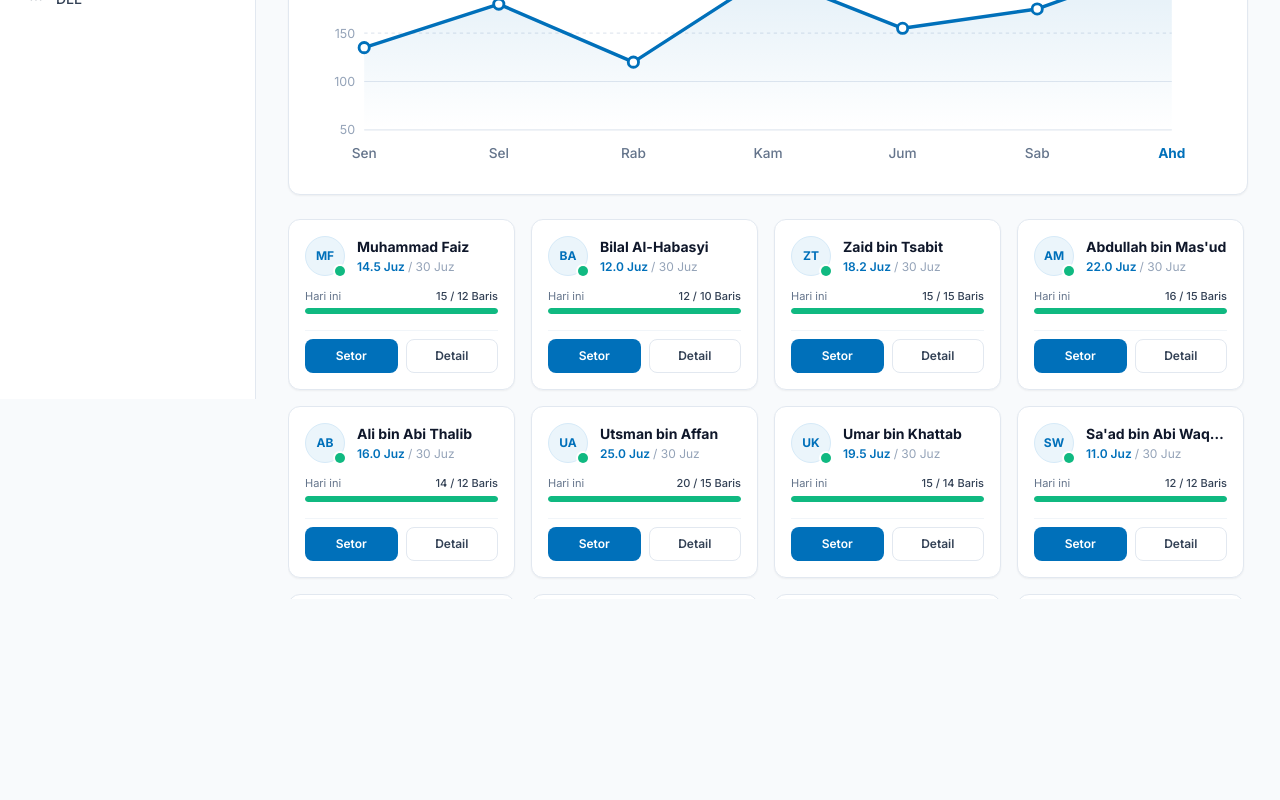
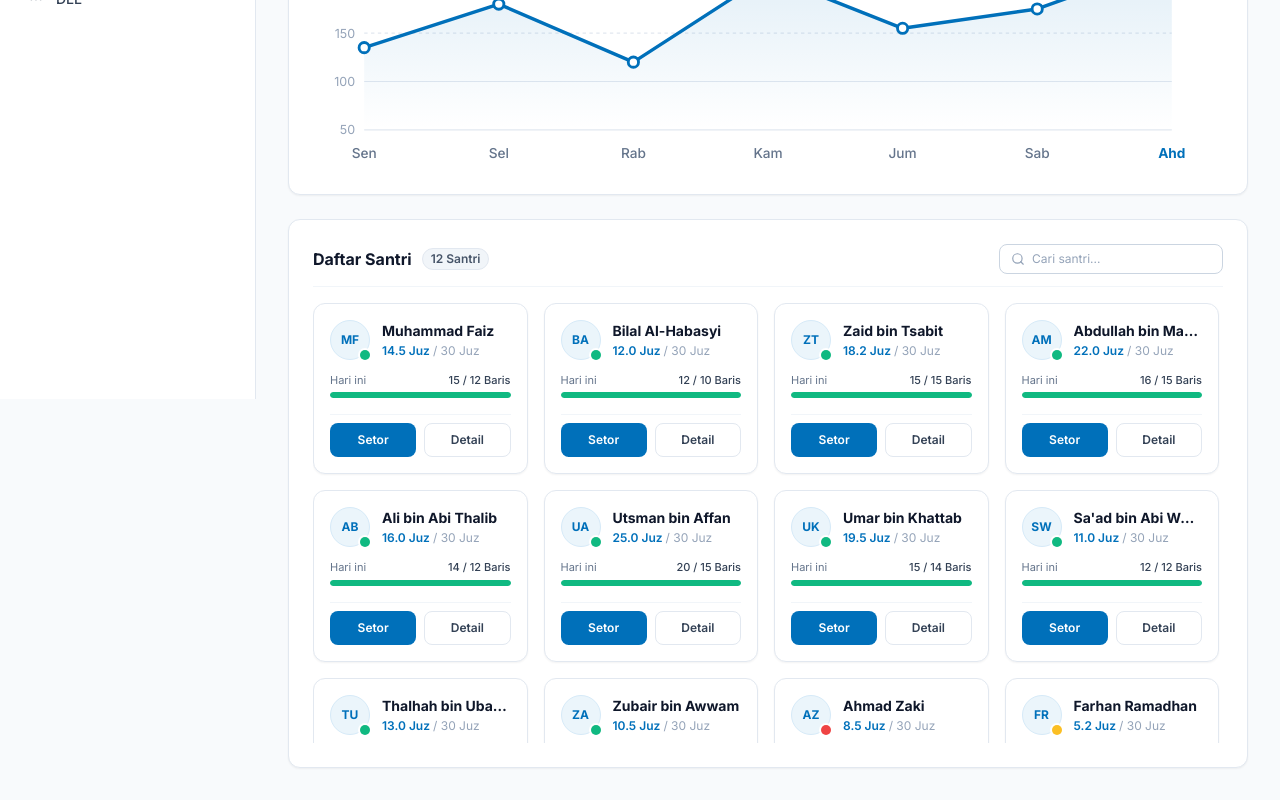
Before and after one commit to FaishalFaiz/ITQAN-Sistem-Mutabaah-Tahfidz-Terpadu, a React (Vite) app: page / in a window 1280 px wide. Shown: the part 401-1201 px from the top of the page. Before the commit the page ends 1032 px from the top, so only its background shows below. Built offline with nearby package versions, Linux system fonts and the light colour scheme.

Commit message:
style(santri): wrap scrollable santri grid in clean card with search filter

```diff
--- a/src/components/dashboard/SantriListSection.tsx
+++ b/src/components/dashboard/SantriListSection.tsx
@@ -1,4 +1,5 @@
-import React from 'react';
+import React, { useState } from 'react';
+import { Search } from 'lucide-react';
 import type { Santri } from './types';
 import { SantriCard } from './SantriCard';
 
@@ -13,16 +14,47 @@ export const SantriListSection: React.FC<SantriListSectionProps> = ({
   onSetor,
   onDetail,
 }) => {
+  const [search, setSearch] = useState('');
+
+  const filtered = santriList.filter((s) =>
+    s.name.toLowerCase().includes(search.toLowerCase()) ||
+    s.juzAchieved.toLowerCase().includes(search.toLowerCase())
+  );
+
   return (
-    <div className="space-y-3">
+    <div className="bg-white border border-slate-200 rounded-xl p-6 shadow-[0_1px_2px_rgba(0,0,0,0.05)] space-y-4">
+      {/* Section Header */}
+      <div className="flex flex-col sm:flex-row sm:items-center justify-between gap-3 pb-3 border-b border-slate-100">
+        <div className="flex items-center gap-2.5">
+          <h3 className="font-bold text-base text-slate-900">
+            Daftar Santri
+          </h3>
+          <span className="text-xs font-semibold px-2 py-0.5 rounded-full bg-slate-100 text-slate-600 border border-slate-200">
+            {santriList.length} Santri
+          </span>
+        </div>
+
+        {/* Clean Search Input */}
+        <div className="relative">
+          <Search className="w-3.5 h-3.5 text-slate-400 absolute left-3 top-1/2 -translate-y-1/2" />
+          <input
+            type="text"
+            value={search}
+            onChange={(e) => setSearch(e.target.value)}
+            placeholder="Cari santri..."
+            className="w-48 sm:w-56 text-xs pl-8 pr-3 py-1.5 rounded-lg border border-slate-300 bg-white text-slate-900 placeholder:text-slate-400 focus:border-[#0070BA] focus:outline-none focus:ring-1 focus:ring-[#0070BA]"
+          />
+        </div>
+      </div>
+
       {/* Scrollable grid container for santri cards */}
       <div
-        className="max-h-[380px] overflow-y-auto pr-1"
+        className="max-h-[440px] overflow-y-auto pr-1"
         tabIndex={0}
-        aria-label="Daftar Santri"
+        aria-label="Daftar Santri yang dapat digulir ke bawah"
       >
         <div className="grid grid-cols-1 sm:grid-cols-2 lg:grid-cols-4 gap-4">
-          {santriList.map((santri) => (
+          {filtered.map((santri) => (
             <SantriCard
               key={santri.id}
               santri={santri}
```
